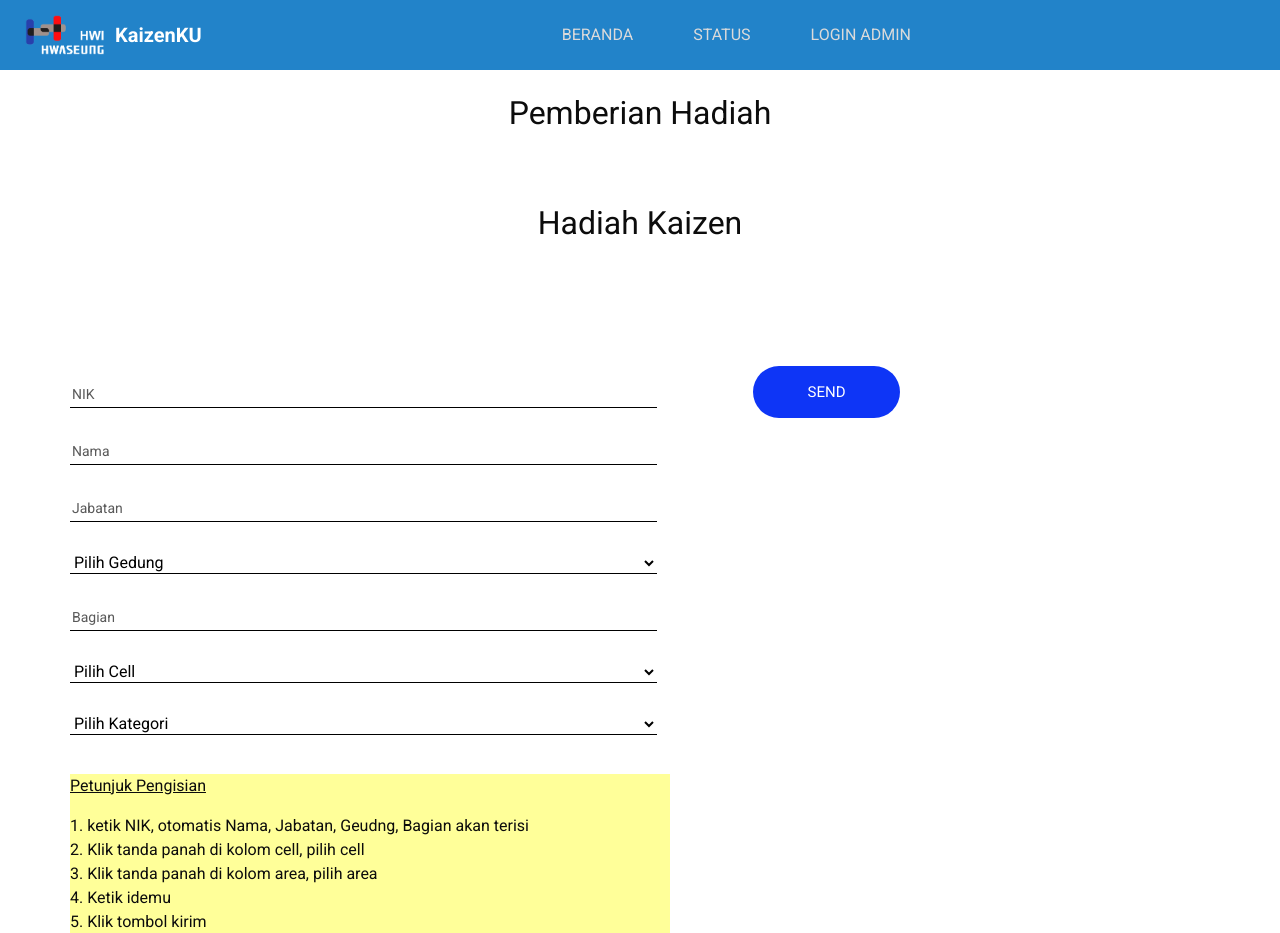
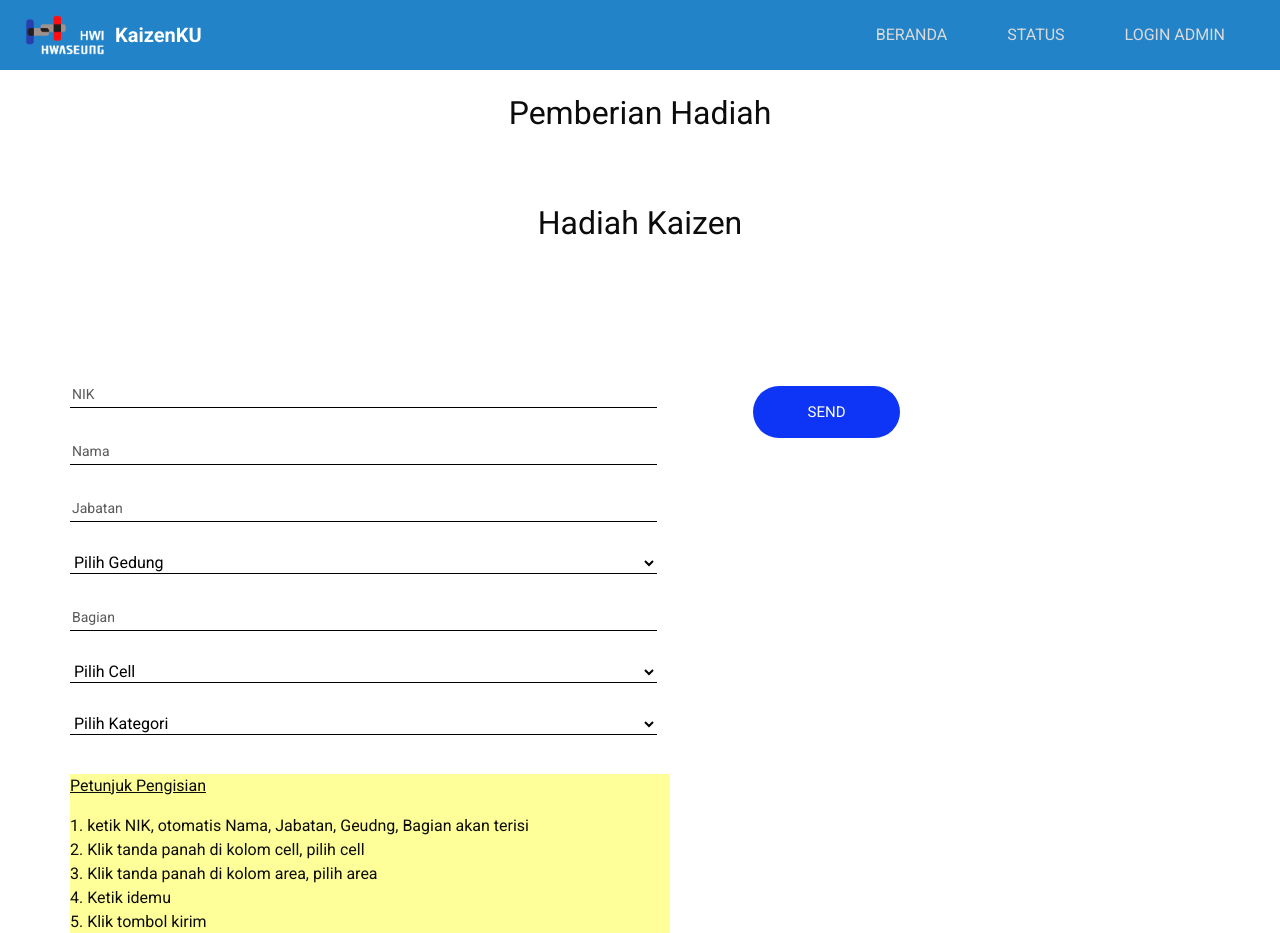
Before and after one commit to lutfiarani/kaizen__, a CodeIgniter app: page /database/ in a window 1280 px wide. Shown: the top 933 px of the page. Run offline with CodeIgniter, Linux system fonts and the light colour scheme; data that the repository does not hold is empty; some libraries are stand-ins or nearby versions.

Commit message:
'fixed-header'

```diff
--- a/application/views/header.php
+++ b/application/views/header.php
@@ -60,7 +60,7 @@
           </button>
 
           <div class="collapse navbar-collapse" id="navbarSupportedContent">
-            <div class="d-flex mx-auto flex-column flex-lg-row align-items-right">
+            <div class="d-flex  flex-column flex-lg-row align-items-right" style="margin-left: auto !important;">
               <ul class="navbar-nav  ">
                 <li class="nav-item active">
                   <a class="nav-link" href="<?php echo base_url();?>/template/index.html">Beranda <span class="sr-only">(current)</span></a>
--- a/application/views/isi_ide.php
+++ b/application/views/isi_ide.php
@@ -80,7 +80,7 @@
 
                 <!-- <textarea rows="15" cols="60" placeholder="Isi ide Anda di sini" id="ide" nama="ide" ></textarea> -->
                 <div id="ide"></div>
-                <div class="contact_form-container">
+                <div class="contact_form-container" style="margin-top:20px">
                 <button type="button" id="submit_data">
                       send
                     </button>
@@ -114,7 +114,7 @@
       $('#ide').summernote({
         placeholder: 'Isi ide Anda di sinisi',
         tabsize: 2,
-        height: 250,
+        height: 280,
         toolbar: [
           ['style', ['bold', 'italic', 'underline', 'clear']],
           ['font', ['strikethrough', 'superscript', 'subscript']],
```
